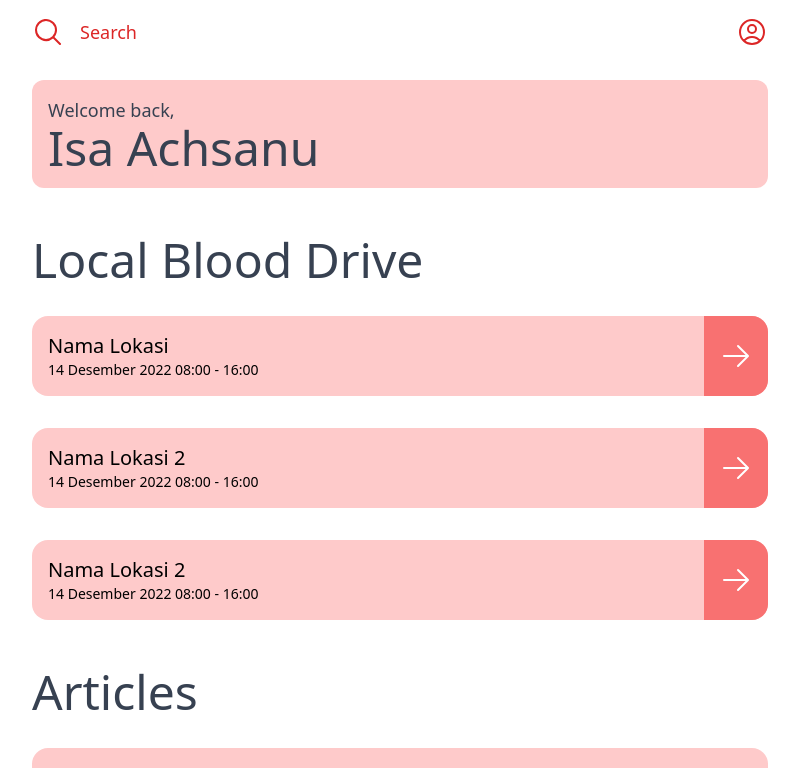
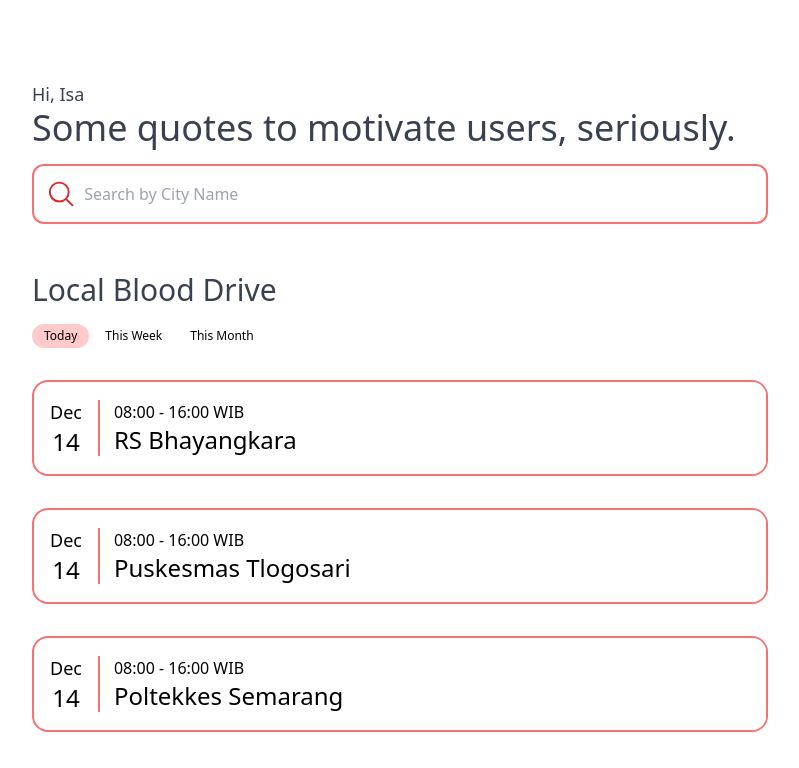
Before and after one commit to isaachsanu/front-blood-donation, a Next.js app: page / in a window 1280 px wide. Shown: the top 768 px of the page, without its empty margins (240-1039 px from the left). Built offline with nearby package versions, Linux system fonts and the light colour scheme.

Commit message:
update desain homepage

```diff
--- /dev/null
+++ b/components/OldScheduleCard.jsx
@@ -0,0 +1,21 @@
+import PropTypes from "prop-types";
+import { ArrowRightIcon } from "@heroicons/react/24/solid";
+
+export default function OldScheduleCard(props) {
+  return (
+    <div className="flex flex-row bg-red-200 rounded-2xl overflow-hidden mt-4 md:mt-8">
+      <div className="flex-1 flex flex-col p-4">
+        <span className="text-lg md:text-xl">{props.location}</span>
+        <span className="text-xs md:text-sm">{props.time}</span>
+      </div>
+      <div className="flex items-center bg-red-400 p-4">
+        <ArrowRightIcon className="text-white h-6 w-6 md:h-8 md:w-8" />
+      </div>
+    </div>
+  );
+}
+
+OldScheduleCard.propTypes = {
+  location: PropTypes.string.isRequired,
+  time: PropTypes.string.isRequired,
+};
--- a/components/ScheduleCard.jsx
+++ b/components/ScheduleCard.jsx
@@ -3,13 +3,15 @@ import { ArrowRightIcon } from "@heroicons/react/24/solid";
 
 export default function ScheduleCard(props) {
   return (
-    <div className="flex flex-row bg-red-200 rounded-2xl overflow-hidden mt-4 md:mt-8">
-      <div className="flex-1 flex flex-col p-4">
-        <span className="text-lg md:text-xl">{props.location}</span>
-        <span className="text-xs md:text-sm">{props.time}</span>
+    <div className="flex flex-row border-red-400 border-2 rounded-2xl overflow-hidden mt-4 md:mt-8">
+      <div className="relative flex flex-col items-center p-4">
+        <span className="text-base md:text-lg">{props.month}</span>
+        <span className="text-2xl md:text-2xl">{props.date}</span>
+        <div className="absolute top-0 bottom-0 h-2/4 md:h-3/5 my-auto left-full border-l-2 border-red-400"></div>
       </div>
-      <div className="flex items-center bg-red-400 p-4">
-        <ArrowRightIcon className="text-white h-6 w-6 md:h-8 md:w-8" />
+      <div className="flex-1 flex flex-col justify-center bg-white p-4">
+        <span className="text-xs md:text-base">{props.time}</span>
+        <span className="text-lg md:text-2xl">{props.location}</span>
       </div>
     </div>
   );
@@ -17,5 +19,7 @@ export default function ScheduleCard(props) {
 
 ScheduleCard.propTypes = {
   location: PropTypes.string.isRequired,
+  month: PropTypes.string.isRequired,
+  date: PropTypes.string.isRequired,
   time: PropTypes.string.isRequired,
 };
--- a/components/navbar/App.jsx
+++ b/components/navbar/App.jsx
@@ -2,22 +2,21 @@ import { MagnifyingGlassIcon } from "@heroicons/react/24/solid";
 import { UserCircleIcon } from "@heroicons/react/24/outline";
 import { useNavigation } from "../../store/navigation";
 
-export default function AppNavbar() {
+export default function AppNavbar(props) {
   const [nav, dispatch] = useNavigation();
 
   return (
     <div
       className={
-        "transition-all duration-300 sticky my-container mx-auto w-full flex flex-row p-4 bg-white " +
+        "transition-all duration-300 my-container mx-auto fixed w-full flex flex-row p-4 " +
         (nav.isShowNavigation ? "top-0" : "-top-24")
       }
     >
       <div className="flex-1 flex flex-row items-center">
-        <MagnifyingGlassIcon className="text-red-600 h-6 w-6 md:h-8 md:w-8" />
-        <span className="text-md md:text-lg ml-4 text-red-600">Search</span>
+        {props.appbarLeft}
       </div>
       <div className="flex-none flex flex-row">
-        <UserCircleIcon className="text-red-600 h-6 w-6 md:h-8 md:w-8" />
+        {props.appbarRight}
       </div>
     </div>
   );
--- a/components/template/Default.jsx
+++ b/components/template/Default.jsx
@@ -2,14 +2,27 @@ import AppNavbar from "../navbar/App";
 import BottomNavbar from "../navbar/Bottom";
 import { NavigationProvider } from "../../store/navigation";
 import ScrollHandler from "./ScrollHandler";
+import { Bars2Icon, UserCircleIcon } from "@heroicons/react/24/outline";
 
 export default function TemplateDefault(props) {
   return (
     <NavigationProvider>
       <ScrollHandler />
       <div className="relative min-h-screen my-container mx-auto bg-white">
-        <AppNavbar />
-        <div className="p-4">{props.children}</div>
+        <AppNavbar
+          appbarLeft={
+            <>
+              <Bars2Icon className="text-red-600 h-6 w-6 md:h-8 md:w-8" />
+              {/* <span className="text-md md:text-lg ml-4 text-red-600">
+                Search
+              </span> */}
+            </>
+          }
+          appbarRight={
+            <UserCircleIcon className="text-red-600 h-6 w-6 md:h-8 md:w-8" />
+          }
+        />
+        <div className="relative top-12 md:top-16 p-4">{props.children}</div>
         <BottomNavbar />
       </div>
     </NavigationProvider>
--- a/pages/index.jsx
+++ b/pages/index.js
@@ -4,6 +4,7 @@ import AppNavbar from "../components/navbar/App";
 import ScheduleCard from "../components/ScheduleCard";
 import TemplateDefault from "../components/template/default";
 import ArticleCard from "../components/ArticleCard";
+import { MagnifyingGlassIcon } from "@heroicons/react/24/outline";
 
 export default function Home() {
   return (
@@ -14,31 +15,49 @@ export default function Home() {
         <link rel="icon" href="/favicon.ico" />
       </Head>
       <TemplateDefault>
-        <section id="dashboard-card" className="p-4 bg-red-200 rounded-xl">
+        <section id="dashboard-card" className="mb-4">
           <div className="flex flex-col">
-            <span className="text-gray-700 text-xs md:text-lg">
-              Welcome back,
-            </span>
-            <span className="text-gray-700 text-3xl md:text-5xl">
-              Isa Achsanu
+            <span className="text-gray-700 text-sm md:text-lg">Hi, Isa</span>
+            <span className="text-gray-700 text-2xl md:text-4xl">
+              Some quotes to motivate users, seriously.
             </span>
           </div>
         </section>
-        <h1 className="text-gray-700 text-3xl md:text-5xl my-4 mt-6 md:mt-12">
-          Local Blood Drive
-        </h1>
+        <section id="search-card" className="mb-4">
+          <div className="flex flex-row gap-2 items-center rounded-xl border-2 border-red-400 p-3">
+            <MagnifyingGlassIcon className="text-red-600 h-6 w-6 md:h-8 md:w-8" />
+            <input
+              className="w-full text-red-600 focus:outline-0"
+              placeholder="Search by City Name"
+            />
+          </div>
+        </section>
         <section id="local-blood-drive">
+          <h1 className="text-gray-700 text-xl md:text-3xl my-4 mt-6 md:mt-12">
+            Local Blood Drive
+          </h1>
+          <div className="flex flex-row gap-1">
+            <span className="text-xs rounded-xl bg-red-200 p-1 px-3">Today</span>
+            <span className="text-xs rounded-xl bg-white p-1 px-3">This Week</span>
+            <span className="text-xs rounded-xl bg-white p-1 px-3">This Month</span>
+          </div>
           <ScheduleCard
-            location="Nama Lokasi"
-            time="14 Desember 2022 08:00 - 16:00"
+            location="RS Bhayangkara"
+            month="Dec"
+            date="14"
+            time="08:00 - 16:00 WIB"
           />
           <ScheduleCard
-            location="Nama Lokasi 2"
-            time="14 Desember 2022 08:00 - 16:00"
+            location="Puskesmas Tlogosari"
+            month="Dec"
+            date="14"
+            time="08:00 - 16:00 WIB"
           />
           <ScheduleCard
-            location="Nama Lokasi 2"
-            time="14 Desember 2022 08:00 - 16:00"
+            location="Poltekkes Semarang"
+            month="Dec"
+            date="14"
+            time="08:00 - 16:00 WIB"
           />
         </section>
         <h1 className="text-gray-700 text-3xl md:text-5xl my-4 mt-6 md:mt-12">
```
